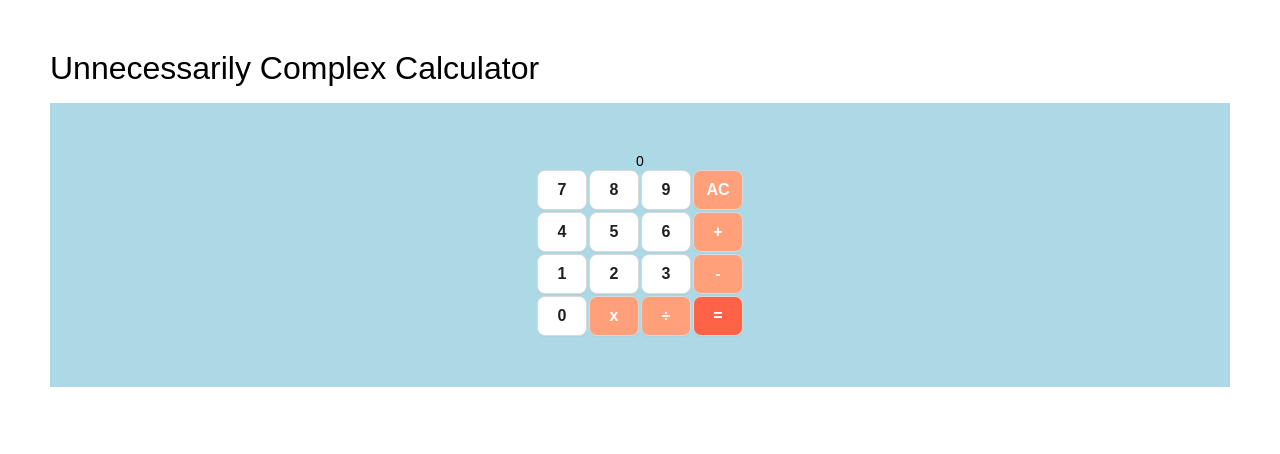
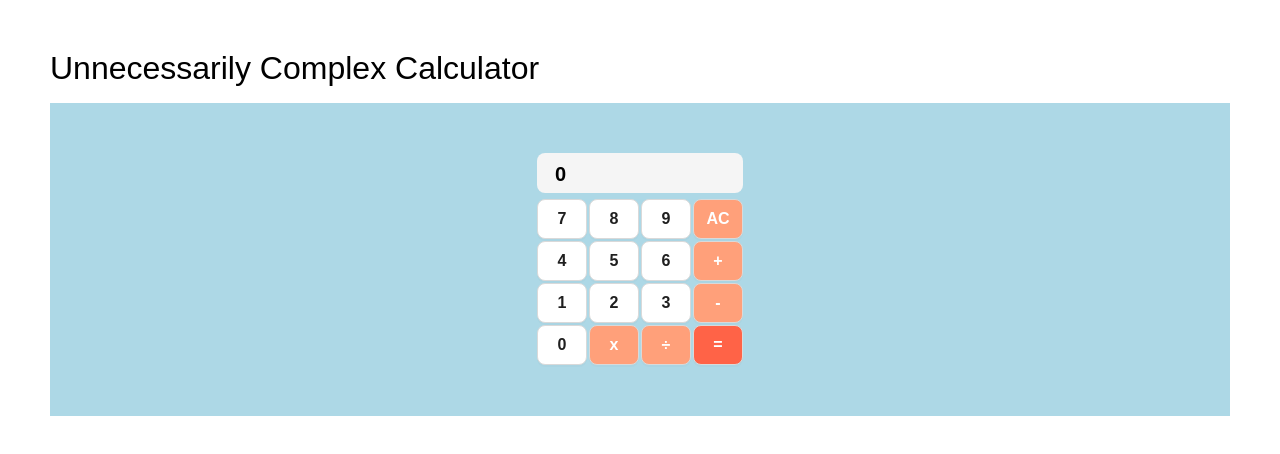
Before and after one commit to roannav/react-learn, a React (Create React App) app in the folder meta-w4/: page / in a window 1280 px wide. Shown: the top 454 px of the page. Built offline with nearby package versions, Linux system fonts and the light colour scheme.

Commit message:
replace InputNumber ant component with styled div, since only displaying info

```diff
--- a/meta-w4/src/App.css
+++ b/meta-w4/src/App.css
@@ -8,15 +8,21 @@
   background-color: lightblue;
   padding: 50px 0;
 }
-input,
+div.resultsDisplay,
 button {
   font-size: 20px;
   padding: 10px;
   border-radius: 5px;
 }
-input {
-  display: block;
-  margin-bottom: 20px;
+div.resultsDisplay {
+  background-color:whitesmoke;
+  width:206px;
+  height:40px;
+  font-weight:800;
+  border-radius: 8px;
+  margin-bottom: 5px;
+  padding-left: 18px;
+  letter-spacing: 0.1em;
 }
 button {
   border: 1px solid gray;
```
